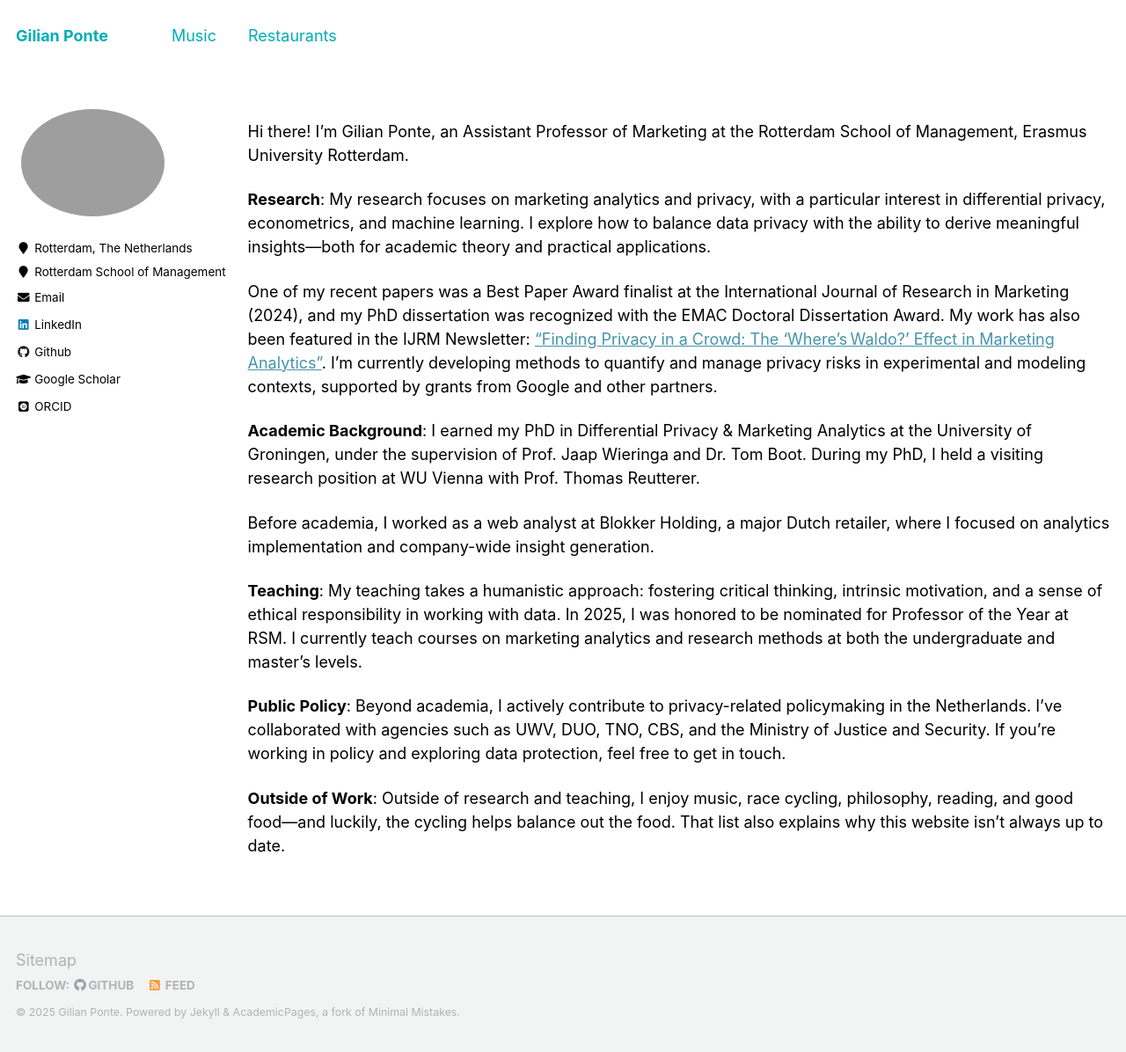
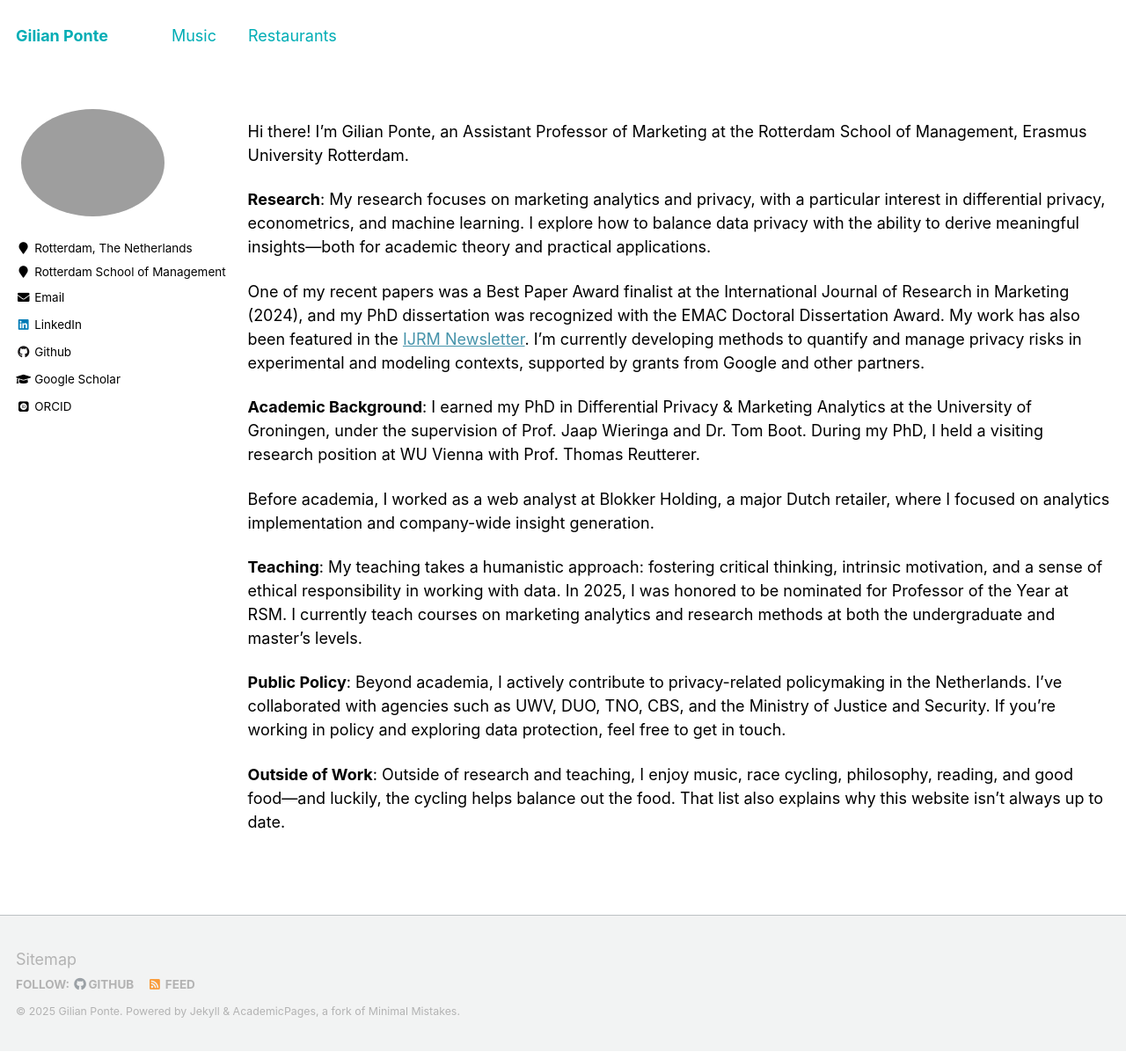
Before and after one commit to GilianPonte/gilianponte.github.io, a Jekyll site: the page built from _pages/year-archive.md, in a window 1280 px wide and 1196 px high. Shown: the whole window at 88% size. Built offline with Jekyll 4.4.1, drawn with Linux system fonts in a browser that asks for light colours; some web fonts are replaced.

Commit message:
Update year-archive.md

```diff
--- a/_pages/year-archive.md
+++ b/_pages/year-archive.md
@@ -13,7 +13,7 @@ Hi there! I'm Gilian Ponte, an Assistant Professor of Marketing at the Rotterdam
 **Research**:
 My research focuses on marketing analytics and privacy, with a particular interest in differential privacy, econometrics, and machine learning. I explore how to balance data privacy with the ability to derive meaningful insights—both for academic theory and practical applications.
 
-One of my recent papers was a Best Paper Award finalist at the International Journal of Research in Marketing (2024), and my PhD dissertation was recognized with the EMAC Doctoral Dissertation Award. My work has also been featured in the IJRM Newsletter: [“Finding Privacy in a Crowd: The ‘Where’s Waldo?’ Effect in Marketing Analytics”](https://www.ijrm-newsletter.com/post/finding-privacy-in-a-crowd-the-where-s-waldo-effect-in-marketing-analytics).
+One of my recent papers was a Best Paper Award finalist at the International Journal of Research in Marketing (2024), and my PhD dissertation was recognized with the EMAC Doctoral Dissertation Award. My work has also been featured in the [IJRM Newsletter](https://www.ijrm-newsletter.com/post/finding-privacy-in-a-crowd-the-where-s-waldo-effect-in-marketing-analytics).
  I'm currently developing methods to quantify and manage privacy risks in experimental and modeling contexts, supported by grants from Google and other partners.
 
 **Academic Background**:
```
